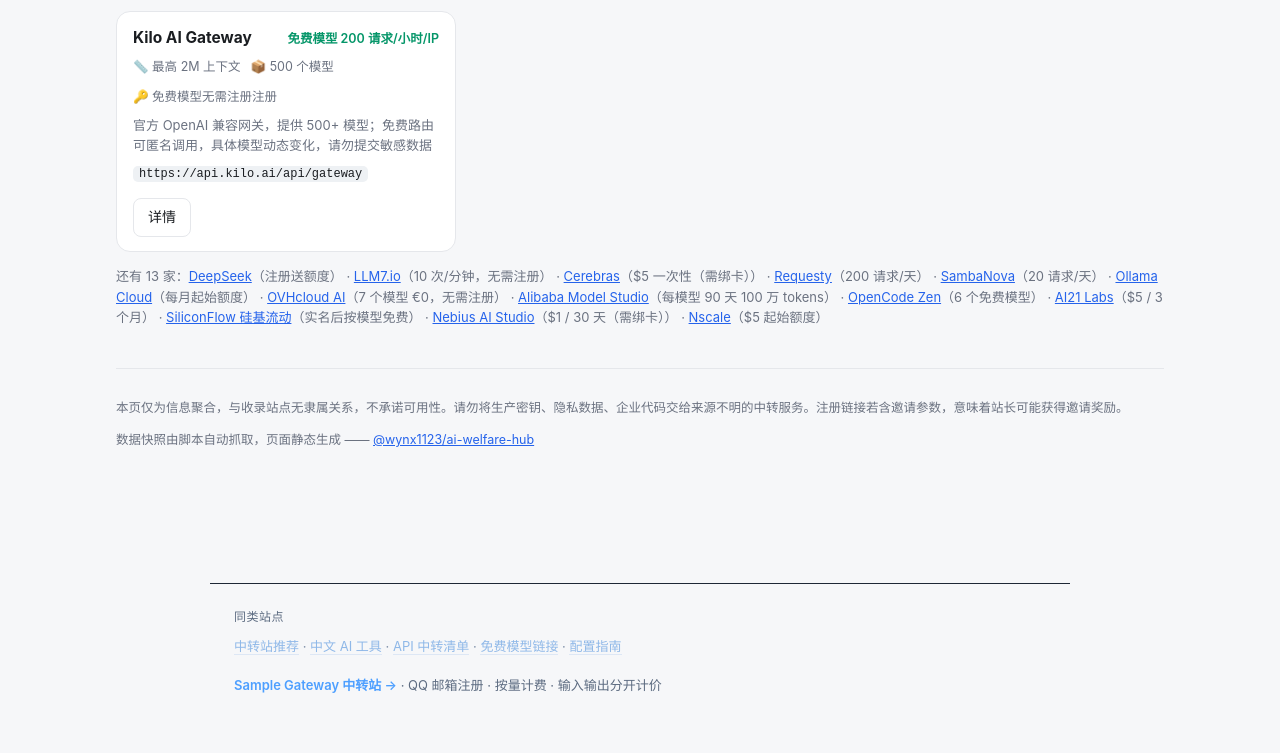
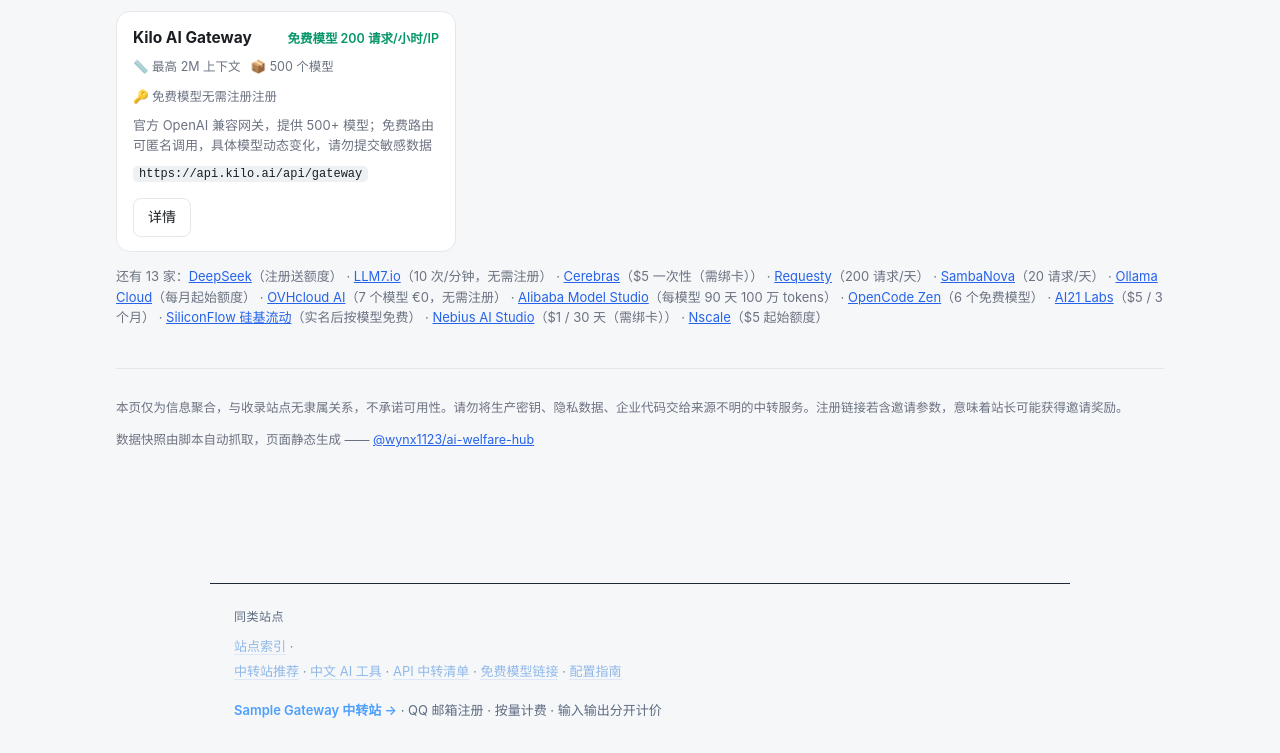
Before and after one commit to wynx1123/ai-welfare-hub, a website: page index.html in a window 1280 px wide. Shown: the part 4804-5557 px from the top of the page. Before the commit the page ends 5532 px from the top, so only its background shows below. Drawn offline with Linux system fonts and the light colour scheme.

Commit message:
Link back to the site index hub (/), closing the hub-and-spoke link graph

```diff
--- a/index.html
+++ b/index.html
@@ -237,7 +237,7 @@
 
 <nav aria-label="同类站点" style="max-width:860px;margin:56px auto 0;padding:22px 24px 30px;border-top:1px solid #1e2836;font:13px/1.9 -apple-system,'Segoe UI','PingFang SC','Microsoft YaHei',sans-serif;color:#7d8ea6">
   <div style="margin-bottom:6px;color:#5c6b80;font-size:12px;letter-spacing:.04em">同类站点</div>
-  <div><a href="https://1261398983.github.io/ai-api-relay-recommendations/" style="color:#8fb8e8;text-decoration:none;border-bottom:1px solid rgba(143,184,232,.25)">中转站推荐</a> · <a href="https://1261398983.github.io/awesome-chinese-ai-tools/" style="color:#8fb8e8;text-decoration:none;border-bottom:1px solid rgba(143,184,232,.25)">中文 AI 工具</a> · <a href="https://1261398983.github.io/awesome-ai-api-relay/" style="color:#8fb8e8;text-decoration:none;border-bottom:1px solid rgba(143,184,232,.25)">API 中转清单</a> · <a href="https://1261398983.github.io/free-model-links/" style="color:#8fb8e8;text-decoration:none;border-bottom:1px solid rgba(143,184,232,.25)">免费模型链接</a> · <a href="https://1261398983.github.io/ai-api-guide/" style="color:#8fb8e8;text-decoration:none;border-bottom:1px solid rgba(143,184,232,.25)">配置指南</a></div>
+  <div><a href="https://1261398983.github.io/" style="color:#8fb8e8;text-decoration:none;border-bottom:1px solid rgba(143,184,232,.25)">站点索引</a> · <div><a href="https://1261398983.github.io/ai-api-relay-recommendations/" style="color:#8fb8e8;text-decoration:none;border-bottom:1px solid rgba(143,184,232,.25)">中转站推荐</a> · <a href="https://1261398983.github.io/awesome-chinese-ai-tools/" style="color:#8fb8e8;text-decoration:none;border-bottom:1px solid rgba(143,184,232,.25)">中文 AI 工具</a> · <a href="https://1261398983.github.io/awesome-ai-api-relay/" style="color:#8fb8e8;text-decoration:none;border-bottom:1px solid rgba(143,184,232,.25)">API 中转清单</a> · <a href="https://1261398983.github.io/free-model-links/" style="color:#8fb8e8;text-decoration:none;border-bottom:1px solid rgba(143,184,232,.25)">免费模型链接</a> · <a href="https://1261398983.github.io/ai-api-guide/" style="color:#8fb8e8;text-decoration:none;border-bottom:1px solid rgba(143,184,232,.25)">配置指南</a></div>
   <div style="margin-top:14px">
     <a href="" style="color:#4d9fff;text-decoration:none;font-weight:600">Sample Gateway 中转站 →</a>
     <span style="color:#5c6b80"> · QQ 邮箱注册 · 按量计费 · 输入输出分开计价</span>
```
